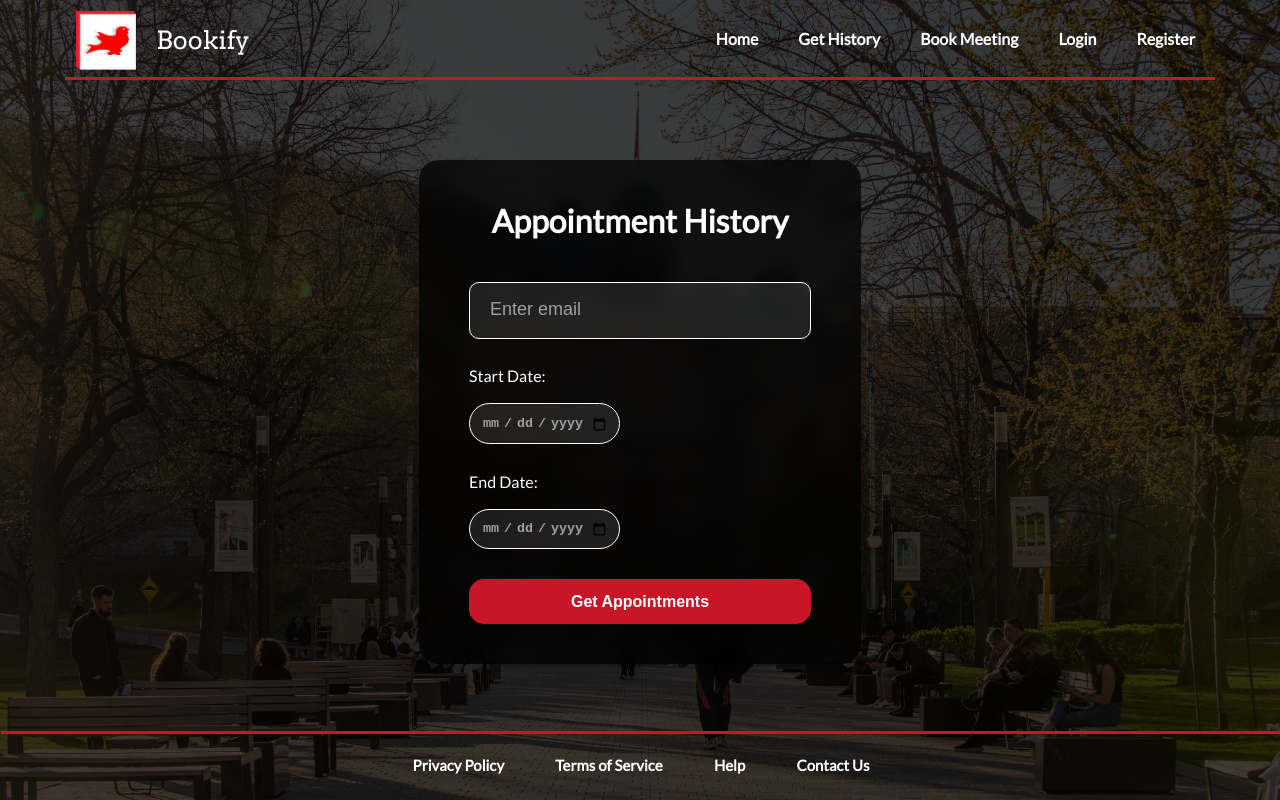
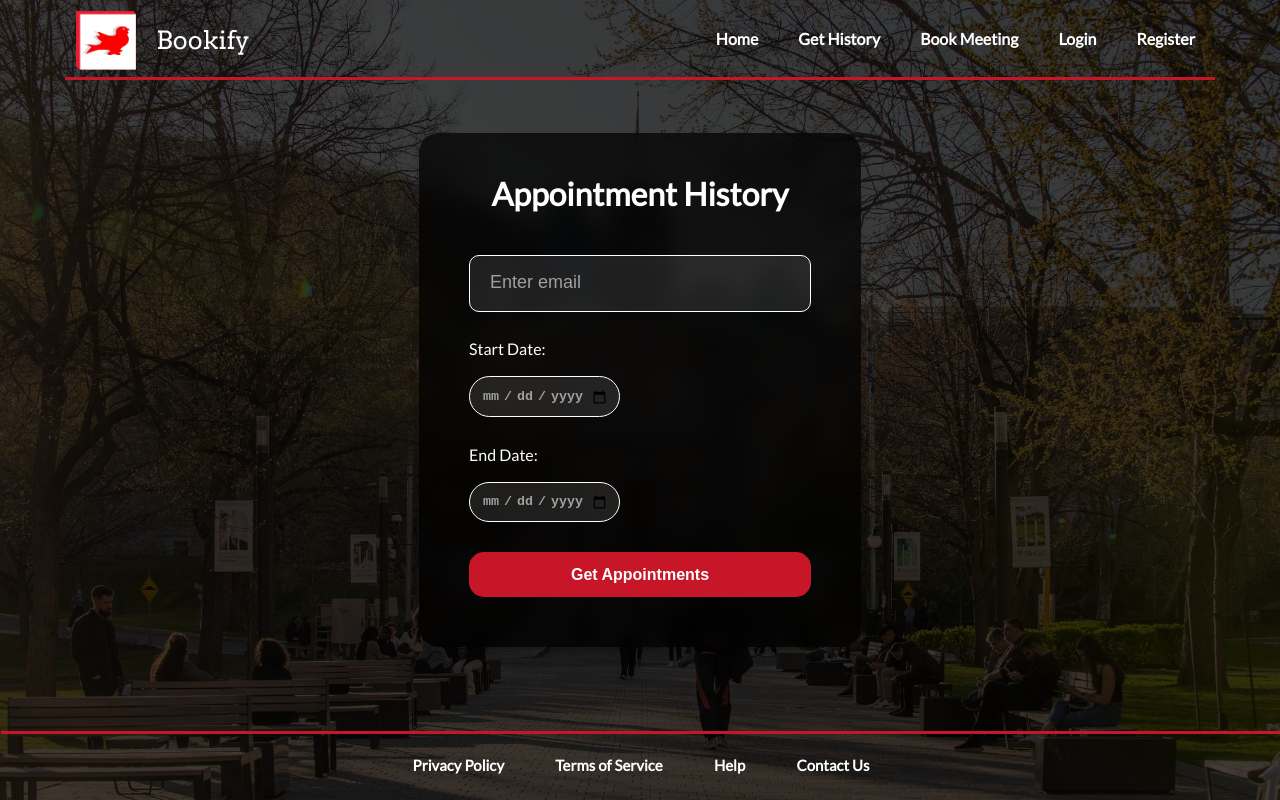
Before and after one commit to andretandoc/bookify, a React (Vite) app in the folder client/: page /ApptForm in a window 1280 px wide. Built offline with nearby package versions, Linux system fonts and the light colour scheme.

Commit message:
Update index.css

```diff
--- a/client/src/index.css
+++ b/client/src/index.css
@@ -598,12 +598,12 @@ input[type=date] {
   box-shadow: 0 4px 6px rgba(0, 0, 0, 0.1);
   width: max-content;
   border-radius: 20px;
-  margin: 80px auto;
+  margin: 53px auto;
   max-height: min-content;
   padding-left: 50px;
   padding-right: 50px;
   padding-top: 20px;
-  padding-bottom: 30px;
+  padding-bottom: 40px;
 }
 
 .title {
```
